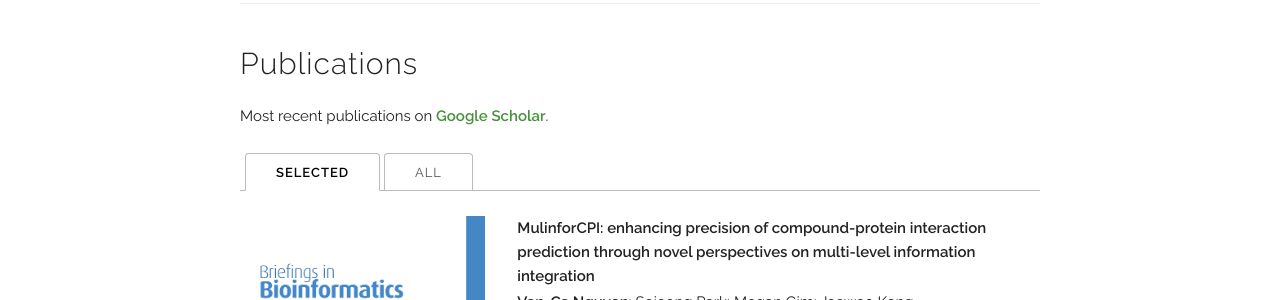
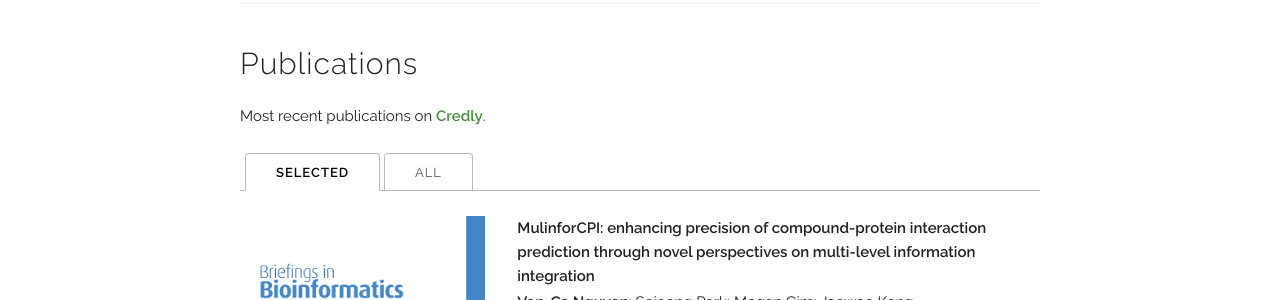
Before and after one commit to nguyenvanca2110/website, a Jekyll site: the page built from index.html, in a window 1280 px wide and 900 px high, scrolled down 1896 px. Shown: the part 153-453 px from the top of the window. Built offline with Jekyll 4.4.1, drawn with Linux system fonts in a browser that asks for light colours; some web fonts are replaced.

Commit message:
Update Credly Badges

```diff
--- a/index.html
+++ b/index.html
@@ -166,7 +166,7 @@ layout: default
 <div class="docs-section" id="publications">
   <h4>Publications</h4>
 
-  <p>Most recent publications on <a href="{{ site.data.main_info.credly }}" target="_blank">Google Scholar</a>.<br/>
+  <p>Most recent publications on <a href="{{ site.data.main_info.credly }}" target="_blank">Credly</a>.<br/>
   <!-- <sup>*</sup> indicates equal contribution. -->
   <!-- </p> -->
 
```
Also changed, not shown: 1 other file.
